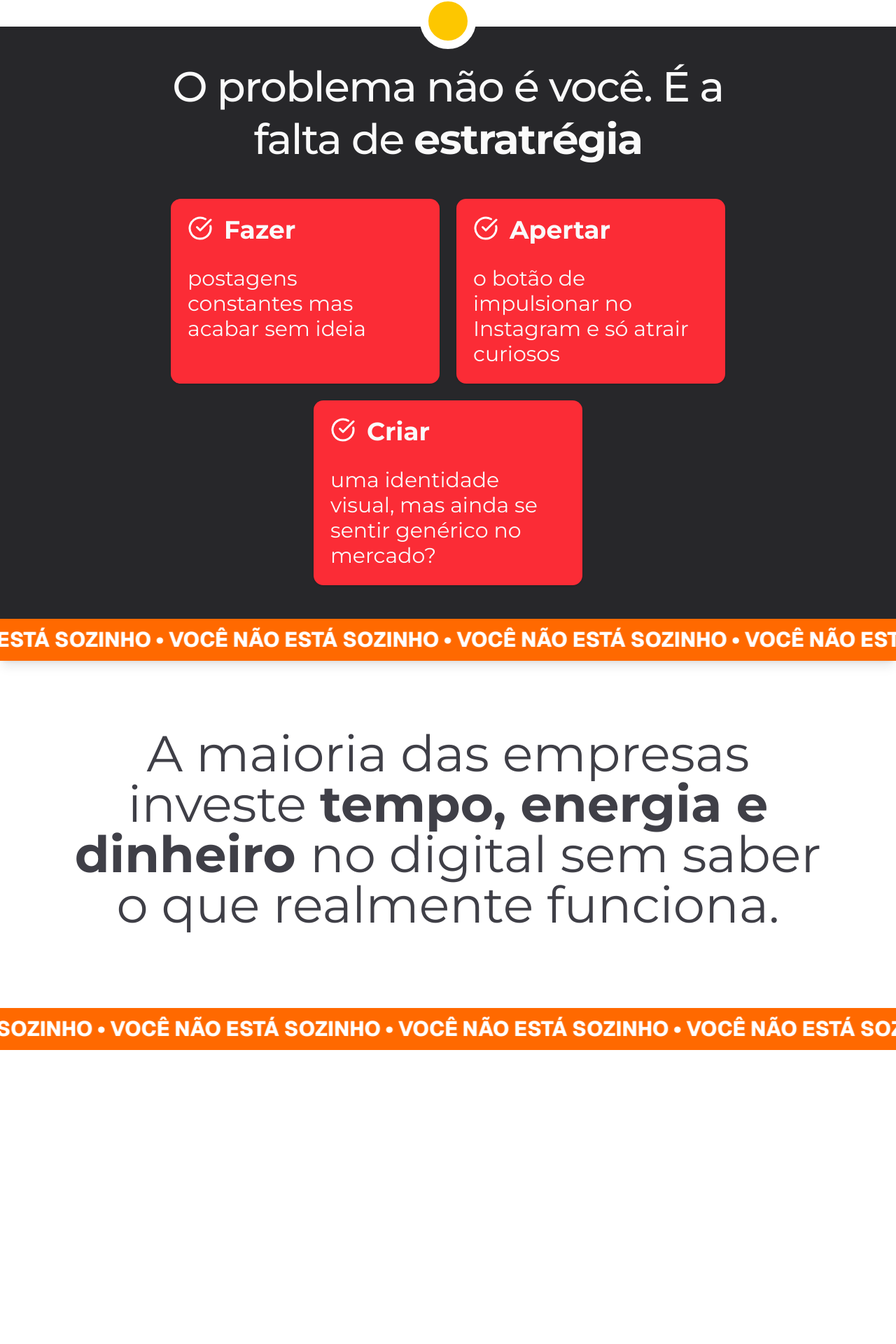
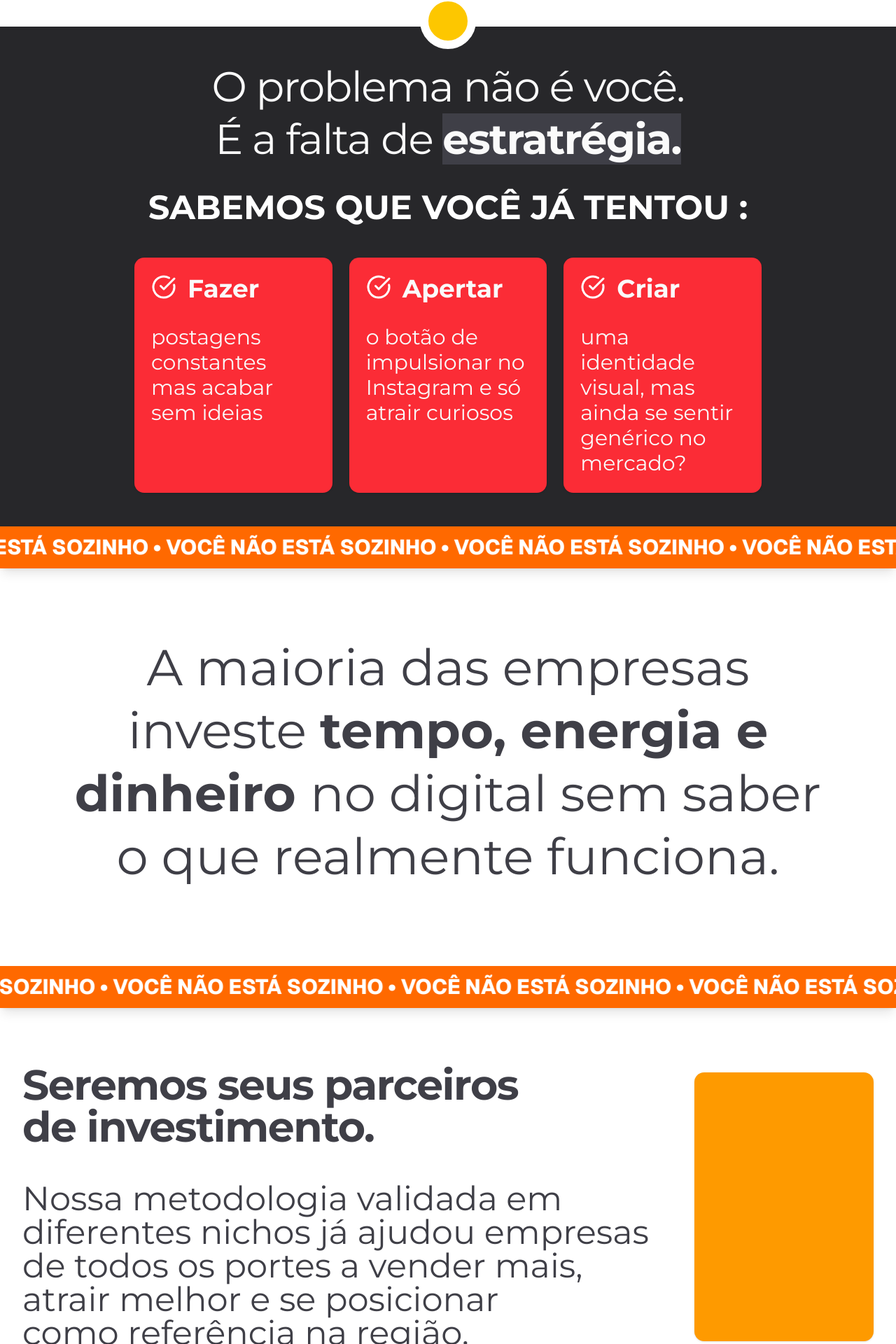
Before and after one commit to dennydanny/Ilumi, a Next.js app in the folder ilumi/: page / in a window 1280 px wide. Shown: the part 701-2621 px from the top of the page at 70% size. Before the commit the page ends 2201 px from the top, so only its background shows below. Built offline with nearby package versions, Linux system fonts and the light colour scheme.

Commit message:
feat:component parceria

```diff
--- a/ilumi/src/app/page.tsx
+++ b/ilumi/src/app/page.tsx
@@ -2,6 +2,7 @@ import { Exemplo } from "@/components/exemplo";
 import { Faixa } from "@/components/faixa";
 import { Header } from "@/components/Header";
 import { Intro } from "@/components/Intro";
+import { Parceria } from "@/components/parceria";
 import Image from "next/image";
 
 export default function Home() {
@@ -34,7 +35,12 @@ export default function Home() {
         <div>
           <Exemplo />
         </div>
-        <div><Faixa/></div>
+        <div>
+          <Faixa />
+        </div>
+        <div className="flex flex-col text-pretty md:text-balance text-base max-w-7xl mx-auto w-full font-medium sm:flex-row mt-20">
+          <Parceria />
+        </div>
       </main>
     </div>
   );
--- a/ilumi/src/components/exemplo.tsx
+++ b/ilumi/src/components/exemplo.tsx
@@ -10,15 +10,19 @@ import { CircleCheckBig } from "lucide-react";
 export function Exemplo() {
   return (
     <div className="bg-zinc-800 flex justify-center">
-      <section className=" montserrat flex-col text-center gap-8 max-w-4xl ">
-        <h1 className="text-6xl font-medium tracking-tight text-zinc-50 leading-tight text-balance mt-12">
-          O problema não é você. É a <br/> falta de {""}
-          <span className="relative font-extrabold ">
-            estratrégia
+      <section className="montserrat flex-col text-center gap-8 max-w-4xl ">
+        <h1 className="text-6xl tracking-tight text-zinc-50 leading-tight text-balance mt-12">
+          O problema não é você. É a falta de {""}
+          <span className="relative font-extrabold bg-zinc-700 ">
+            estratrégia.
             <br />
           </span>
         </h1>
-        <div className="flex flex-wrap gap-6 justify-center mt-12 mb-12">
+        <p className="text-white text-5xl font-extrabold mt-9">
+          {" "}
+          SABEMOS QUE VOCÊ JÁ TENTOU :
+        </p>
+        <div className="flex  md:flex-row flex-col gap-6 justify-center mt-12 mb-12">
           {/* Card 1 */}
           <Card className="w-96 bg-red-500 text-zinc-50">
             <CardHeader>
@@ -29,7 +33,7 @@ export function Exemplo() {
             </CardHeader>
             <CardContent className="text-3xl text-left">
               <p>
-                postagens <br /> constantes mas acabar sem ideia
+                postagens <br /> constantes mas acabar sem ideias
               </p>
             </CardContent>
           </Card>
--- a/ilumi/src/components/faixa.tsx
+++ b/ilumi/src/components/faixa.tsx
@@ -23,7 +23,7 @@ export function Faixa() {
 
       {/* TEXTO CENTRAL */}
       <div>
-        <h1 className="montserrat text-zinc-700 text-7xl text-center p-24">
+        <h1 className="montserrat text-zinc-700 text-7xl leading-tight text-center p-24">
           A maioria das empresas investe <span className=" font-extrabold">tempo, energia e dinheiro </span>{" "}
           no digital sem saber o que realmente funciona.
         </h1>
--- /dev/null
+++ b/ilumi/src/components/parceria.tsx
@@ -0,0 +1,22 @@
+"use client";
+
+export function Parceria() {
+  return (
+    <main>
+      <article className="flex flex-row items-center justify-between px-8 gap-16">
+        <div className="flex flex-col text-left gap-8 max-w-4xl montserrat text-zinc-700">
+          <h1 className="text-6xl font-extrabold tracking-tight text-balance">
+            Seremos seus parceiros de investimento.
+          </h1>
+          <p className="font-thin text-5xl mt-4">
+            Nossa metodologia validada em diferentes nichos já ajudou empresas
+            de todos os portes a vender mais, atrair melhor e se posicionar como
+            referência na região.
+          </p>
+        </div>
+        <figure className="bg-amber-500 flex flex-col gap-6 rounded-xl py-6 shadow-sm w-96 h-96" />
+      </article>
+
+    </main>
+  );
+}
```
